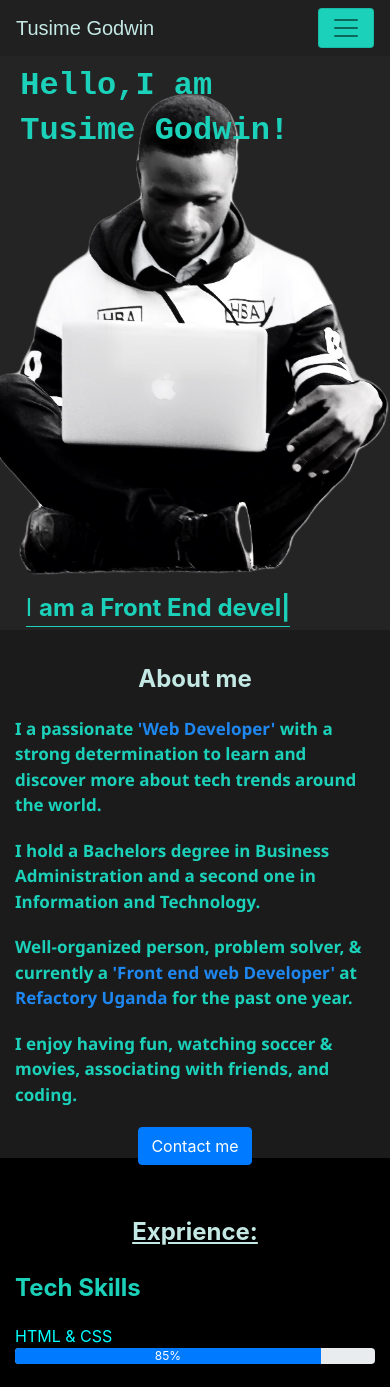
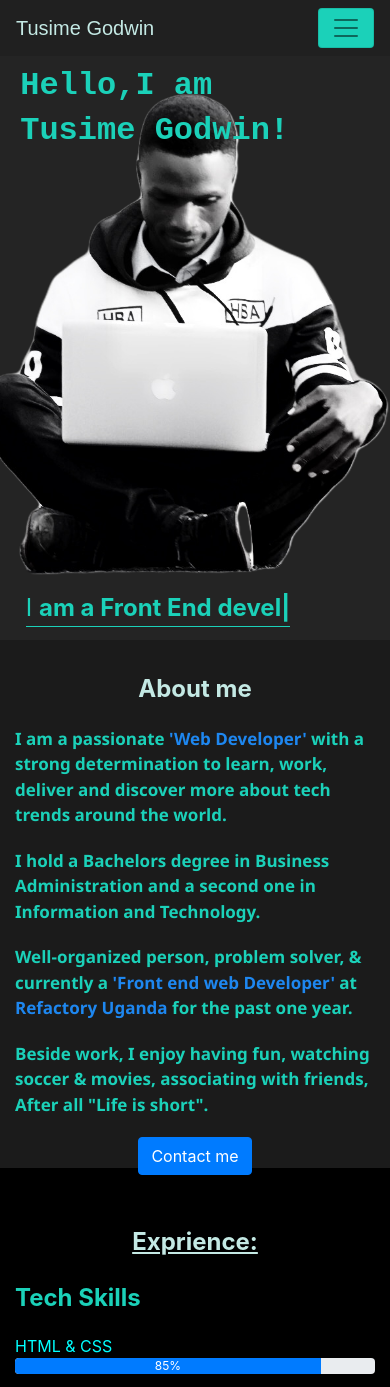
Before and after one commit to tusimegod123/tusimegodwin, a React (Create React App) app: page / in a window 390 px wide. Shown: the top 1387 px of the page. Built offline with nearby package versions, Linux system fonts and the light colour scheme.

Commit message:
Modify Home.js and home.css files'

```diff
--- a/src/components/About.js
+++ b/src/components/About.js
@@ -14,11 +14,11 @@ export default function About() {
             {/* <h3 initial={{ opacity: 100 }}>About me</h3> */}
             <br></br><br></br> <br></br><br></br>
             <p className="paragraph">
-              I  a passionate{" "}
+              I  am a passionate{" "}
               <a href="https://en.wikipedia.org/wiki/Web_developer">
                 'Web Developer'
               </a>{" "}
-              with a strong determination to learn and discover more about tech
+              with a strong determination to learn, work, deliver and discover more about tech
               trends around the world.
             </p>
             <p className="paragraph">
@@ -33,8 +33,8 @@ export default function About() {
               the past one year.
             </p>
             <p className="paragraph">
-              I enjoy having fun, watching soccer & movies, associating with
-              friends, and coding.
+              Beside work, I enjoy having fun, watching soccer & movies, associating with
+              friends, After all "Life is short".
             </p>
             <p id="button-contact">
               <Button variant="primary" href="/contactme">
--- a/src/components/Home.js
+++ b/src/components/Home.js
@@ -97,11 +97,11 @@ export default function Home() {
               <motion.div className="col-md-10">
                 <h3 initial={{ opacity: 100 }} id="about">About me</h3>
                 <p id="paragraph">
-                  I  a passionate{" "}
+                  I  am a passionate{" "}
                   <a href="https://en.wikipedia.org/wiki/Web_developer">
                     'Web Developer'
               </a>{" "}
-              with a strong determination to learn and discover more about tech
+              with a strong determination to learn, work, deliver and discover more about tech
               trends around the world.
             </p>
                 <p id="paragraph">
@@ -116,8 +116,8 @@ export default function Home() {
               the past one year.
             </p>
                 <p id="paragraph">
-                  I enjoy having fun, watching soccer & movies, associating with
-                  friends, and coding.
+                Beside work, I enjoy having fun, watching soccer & movies, associating with
+              friends, After all "Life is short".
             </p>
                 <p id="button-contact">
                   <Button variant="primary" href="/contactme">
--- a/src/home.css
+++ b/src/home.css
@@ -131,7 +131,7 @@ font-family: 'Segoe UI', Tahoma, Geneva, Verdana, sans-serif;
 }
 #first-container-abou{
 background-color: rgb(27, 27, 27);
-margin-top: 30px;
+margin-top: 40px;
 height: 570px;
 }
 #lets-talk{
```
